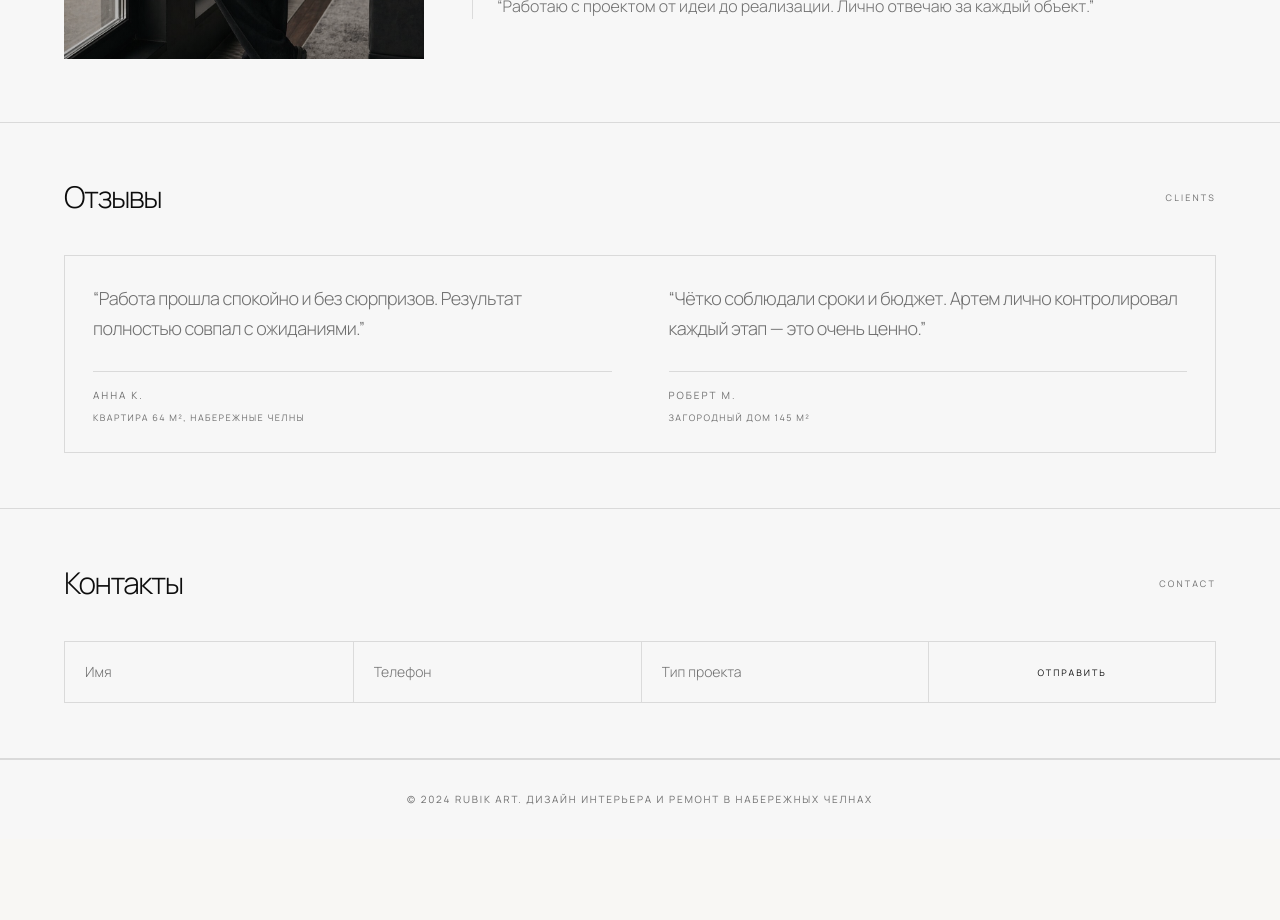
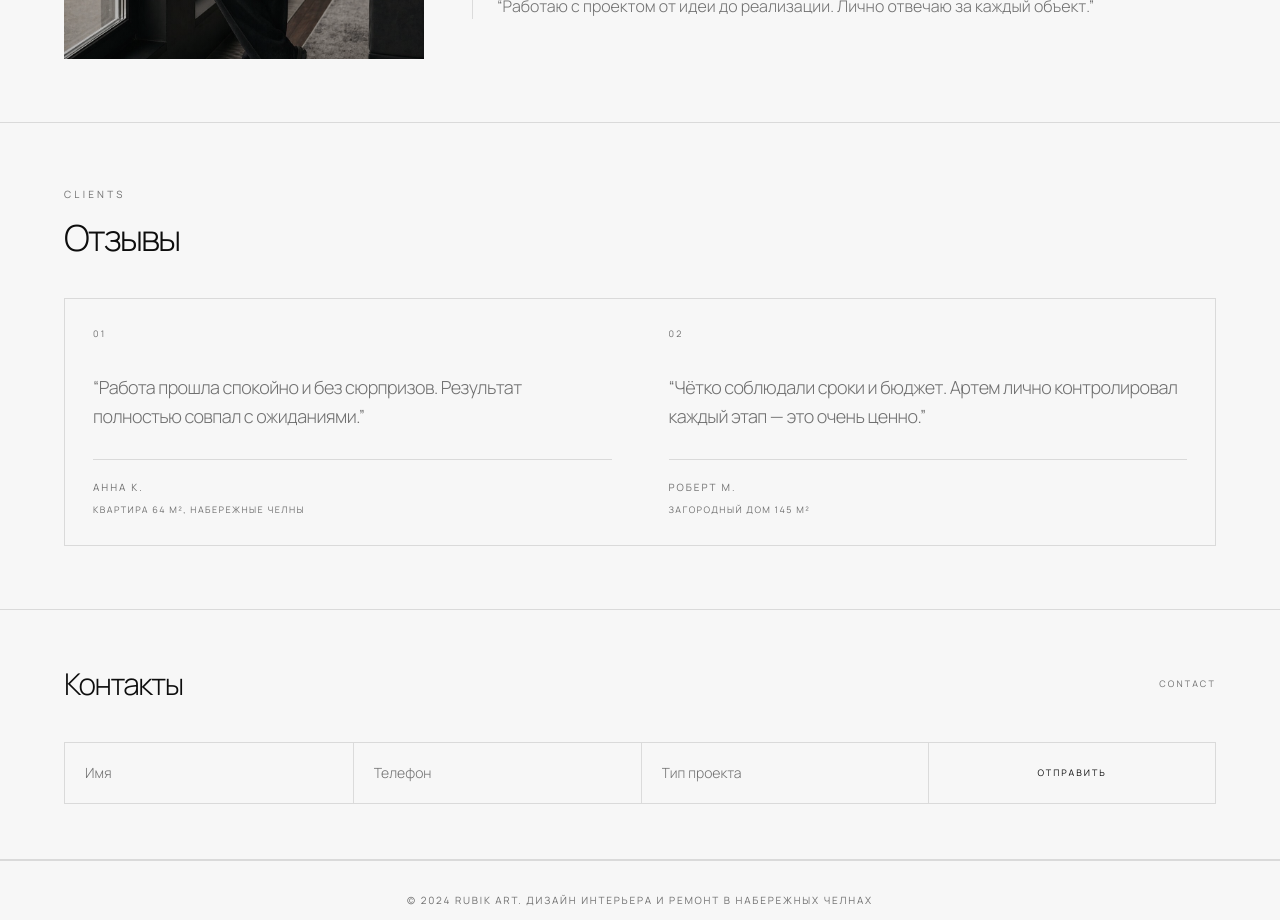
Before and after one commit to artrubinchik/DERZAi, a Next.js app: page / in a window 1280 px wide. Shown: the part 3220-4140 px from the top of the page. Before the commit the page ends 4059 px from the top, so only its background shows below. Built offline with nearby package versions, Linux system fonts and the light colour scheme; no server answers.

Commit message:
Update Testimonials section layout and styling

```diff
--- a/components/Testimonials.tsx
+++ b/components/Testimonials.tsx
@@ -2,26 +2,32 @@ import { content } from "@/data/content";
 
 export default function Testimonials() {
   return (
-    <section className="section-soft py-14 md:py-18">
+    <section className="section-soft py-16 md:py-22">
       <div className="mx-auto max-w-7xl px-6 md:px-12 lg:px-16">
         <div className="mb-10 flex items-center justify-between">
-          <h2 className="text-2xl font-light tracking-[-0.05em] md:text-3xl">
-            Отзывы
-          </h2>
+          <div>
+            <p className="mb-4 text-[10px] uppercase tracking-[0.32em] text-muted">
+              Clients
+            </p>
 
-          <span className="text-[9px] uppercase tracking-[0.24em] text-muted">
-            Clients
-          </span>
+            <h2 className="text-3xl font-light tracking-[-0.055em] md:text-4xl">
+              Отзывы
+            </h2>
+          </div>
         </div>
 
         <div className="grid gap-px border border-[var(--line)] md:grid-cols-2">
           {content.testimonials.map((item, i) => (
             <div key={i} className="p-6 md:p-7">
+              <p className="mb-8 text-[9px] uppercase tracking-[0.26em] text-muted">
+                0{i + 1}
+              </p>
+
               <p className="text-lg font-light leading-relaxed tracking-[-0.03em]">
                 “{item.text}”
               </p>
 
-              <div className="mt-7 border-t border-[var(--line)] pt-4">
+              <div className="mt-7 border-t border-[var(--line)] pt-5">
                 <p className="text-[10px] uppercase tracking-[0.2em]">
                   {item.name}
                 </p>
```
